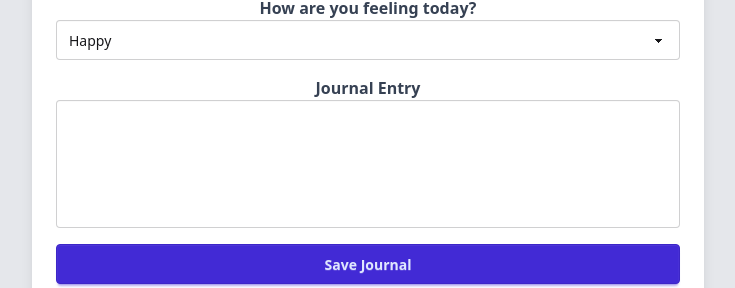
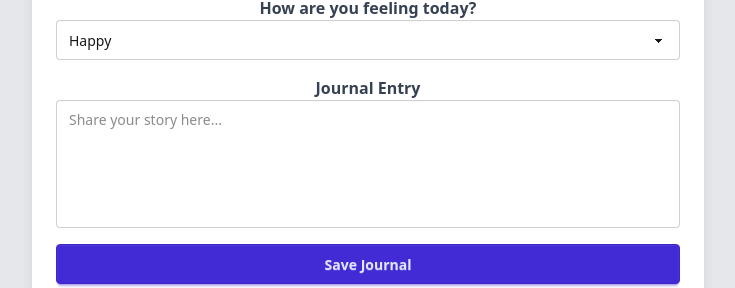
Before and after one commit to charlestanev/mood-sync-journal, a React (Vite) app: page / in a window 1280 px wide. Shown: the part 360-648 px from the top of the page, without its empty margins (272-1007 px from the left). Built offline with nearby package versions, Linux system fonts and the light colour scheme.

Commit message:
enhance AddJournalForm to save entries in local storage; add unique ID and timestamp for new journal entries

```diff
--- a/src/components/AddJournalForm.tsx
+++ b/src/components/AddJournalForm.tsx
@@ -23,13 +23,34 @@ const AddJournalForm = () => {
     const {
         register,
         handleSubmit,
+        reset,
         formState: { errors }
     } = useForm<FormData>({
         resolver: zodResolver(schema),
     });
 
     const onFormSubmit = (data: FieldValues) => {
-        console.log(data);
+        // 1 create a uniq id for the new journal entry
+        const uuid = crypto.randomUUID();
+        data.id = uuid;
+
+        // 2 add the current timestapmp for the entry
+        const now = new Date();
+        data.createdAt = now.toLocaleDateString('en-US', {
+            year: 'numeric',
+            month: 'long',
+            day: 'numeric',
+        });
+
+        // 3 retrieve the entries from storage
+        const hasJournals = localStorage.getItem('journals');
+        const journalEntries = hasJournals ? JSON.parse(hasJournals) : [];
+
+        // 4 save the new entry to the stogare
+        journalEntries.push(data);
+        const newEntry = JSON.stringify(journalEntries);
+        localStorage.setItem('journals', newEntry);
+        reset();
     }
 
     return (
@@ -64,7 +85,10 @@ const AddJournalForm = () => {
                 {/* Journal Entry */}
                 <div>
                     <label className="label font-semibold text-gray-700">Journal Entry</label>
-                    <textarea className="textarea textarea-bordered w-full h-32 resize-none" {...register('body')} />
+                    <textarea
+                        placeholder='Share your story here...'
+                        className="textarea textarea-bordered w-full h-32 resize-none"
+                        {...register('body')} />
                     {errors.body && (
                         <p className="text-red-700 bg-red-100 border border-red-300 rounded-md px-3 py-1 mt-1 flex items-center gap-2">
                             ⚠️ {errors.body.message}
```
